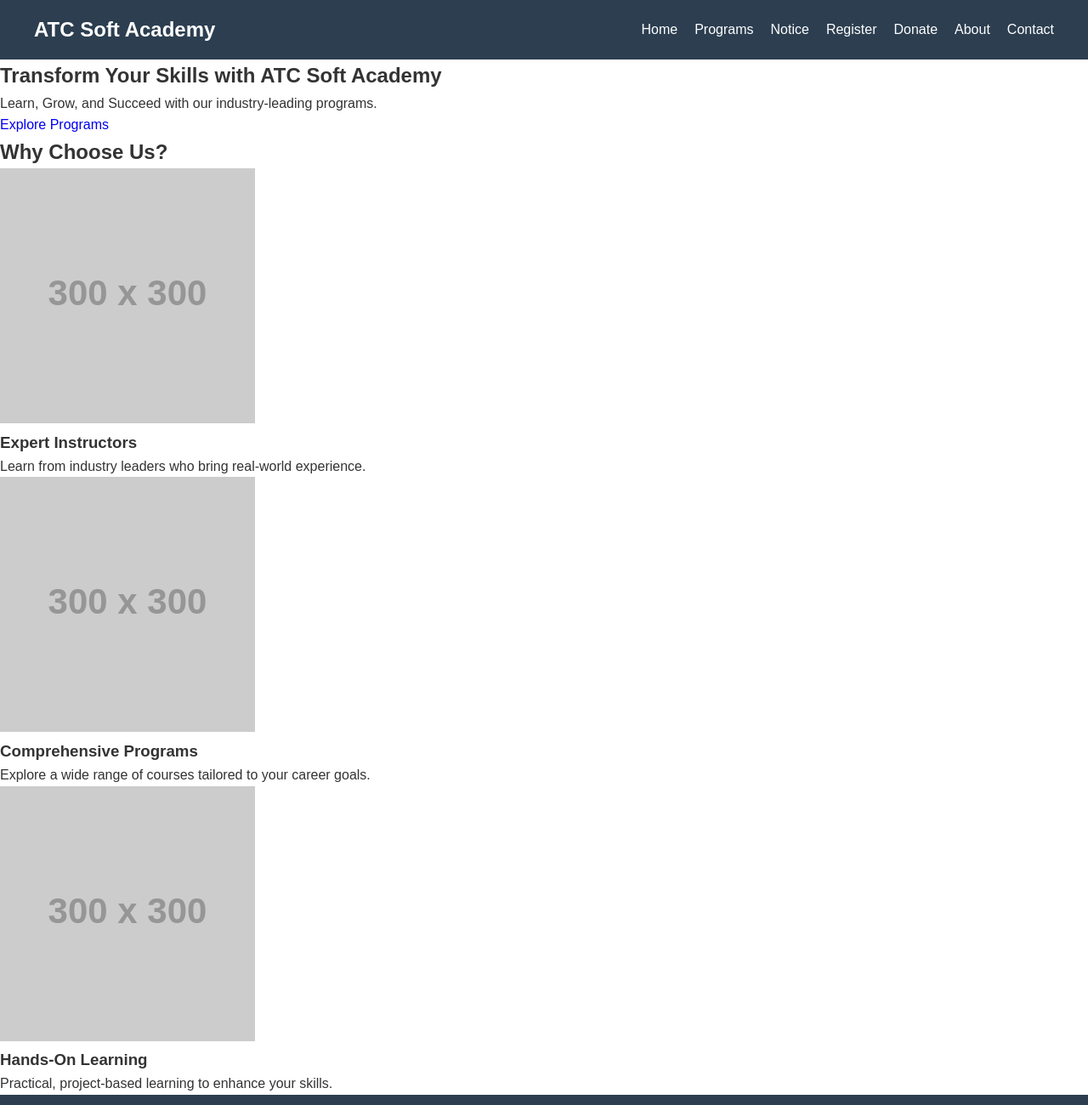
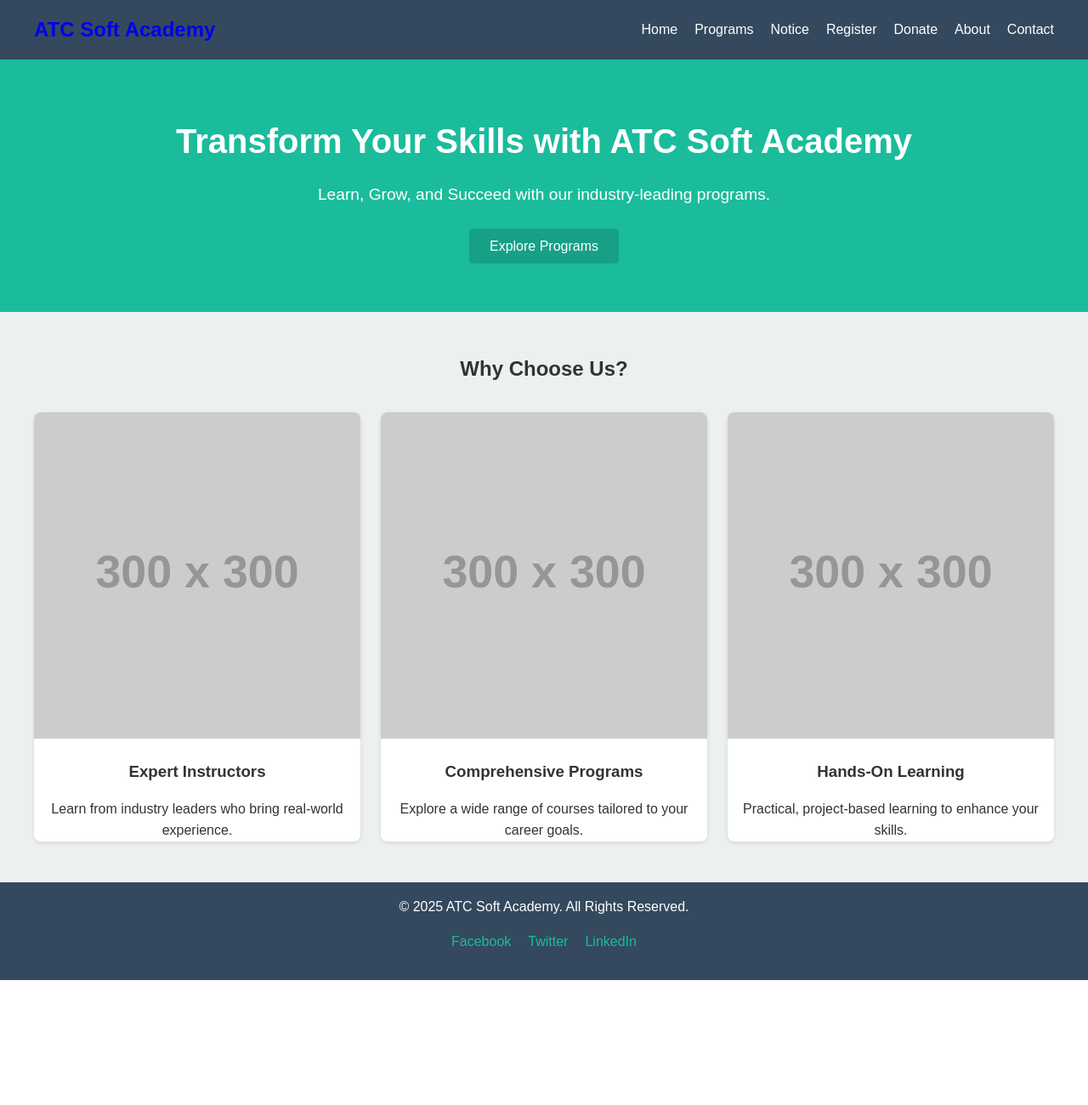
Before and after one commit to mktc2025/ATCSoftAcademy, a plain HTML site: page index.html in a window 1280 px wide. Shown: the top 1300 px of the page at 85% size. After the commit the page ends 1153 px from the top, so only its background shows below. Drawn offline with Linux system fonts and the light colour scheme; placeholder pictures from the web are drawn by us.

Commit message:
Update styles.css

```diff
--- a/styles.css
+++ b/styles.css
@@ -8,17 +8,19 @@ body, h1, h2, h3, p, ul, li, a {
 }
 
 body {
-    font-family: Arial, sans-serif;
+    font-family: 'Arial', sans-serif;
     line-height: 1.6;
     color: #333;
-    margin: 0;
-    padding: 0;
 }
 
-/* Navbar */
+/* Navigation Bar */
 .navbar {
-    background: #2c3e50;
+    background: #34495e;
+    color: #fff;
     padding: 1rem 0;
+    position: sticky;
+    top: 0;
+    z-index: 1000;
 }
 .navbar .container {
     display: flex;
@@ -30,7 +32,6 @@ body {
 }
 .navbar .logo {
     font-size: 1.5rem;
-    color: #fff;
     font-weight: bold;
 }
 .navbar .nav-links {
@@ -42,100 +43,88 @@ body {
 .navbar .nav-links a {
     color: #fff;
     font-size: 1rem;
-    transition: color 0.3s ease;
+    transition: color 0.3s;
 }
 .navbar .nav-links a:hover {
     color: #1abc9c;
 }
 
 /* Hero Section */
-.hero-section {
-    background: #34495e;
+.hero {
+    background: #1abc9c;
     color: #fff;
     text-align: center;
     padding: 4rem 1rem;
 }
-.hero-section h1 {
+.hero h1 {
     font-size: 2.5rem;
     margin-bottom: 1rem;
 }
-.hero-section p {
+.hero p {
     font-size: 1.2rem;
     margin-bottom: 2rem;
 }
-.hero-section .btn {
-    display: inline-block;
-    background: #1abc9c;
+.hero .btn-primary {
+    background: #16a085;
     color: #fff;
     padding: 0.75rem 1.5rem;
-    font-size: 1rem;
     border-radius: 5px;
-    transition: background 0.3s ease;
+    transition: background 0.3s;
 }
-.hero-section .btn:hover {
-    background: #16a085;
+.hero .btn-primary:hover {
+    background: #0e6655;
 }
 
-/* Programs Section */
-.programs-section {
+/* Highlights Section */
+.highlights {
+    background: #ecf0f1;
     padding: 3rem 1rem;
-    background: #ecf0f1;
 }
-.programs-section h2 {
+.highlights h2 {
     text-align: center;
-    font-size: 2rem;
     margin-bottom: 2rem;
 }
-.program-grid {
+.grid {
     display: grid;
     grid-template-columns: repeat(auto-fit, minmax(250px, 1fr));
     gap: 1.5rem;
     max-width: 1200px;
     margin: 0 auto;
 }
-.program-card {
+.card {
     background: #fff;
-    border: 1px solid #ddd;
     border-radius: 8px;
     overflow: hidden;
+    text-align: center;
     box-shadow: 0 2px 5px rgba(0, 0, 0, 0.1);
-    text-align: center;
-    padding: 1rem;
 }
-.program-card img {
+.card img {
     width: 100%;
     height: auto;
-    border-bottom: 1px solid #ddd;
 }
-.program-card h3 {
+.card h3 {
     margin: 1rem 0;
-    font-size: 1.5rem;
-    color: #2c3e50;
 }
-.program-card p {
-    color: #7f8c8d;
-    font-size: 1rem;
+.card p {
+    padding: 0 1rem;
 }
 
 /* Footer */
 .footer {
-    background: #2c3e50;
+    background: #34495e;
     color: #fff;
+    text-align: center;
     padding: 1rem 0;
-    text-align: center;
 }
 .footer .social-links {
     display: flex;
     justify-content: center;
     margin: 1rem 0;
 }
-.footer .social-links li {
+.footer .social-links a {
     margin: 0 10px;
-}
-.footer .social-links a {
     color: #1abc9c;
-    font-size: 1.2rem;
-    transition: color 0.3s ease;
+    transition: color 0.3s;
 }
 .footer .social-links a:hover {
     color: #16a085;
```
